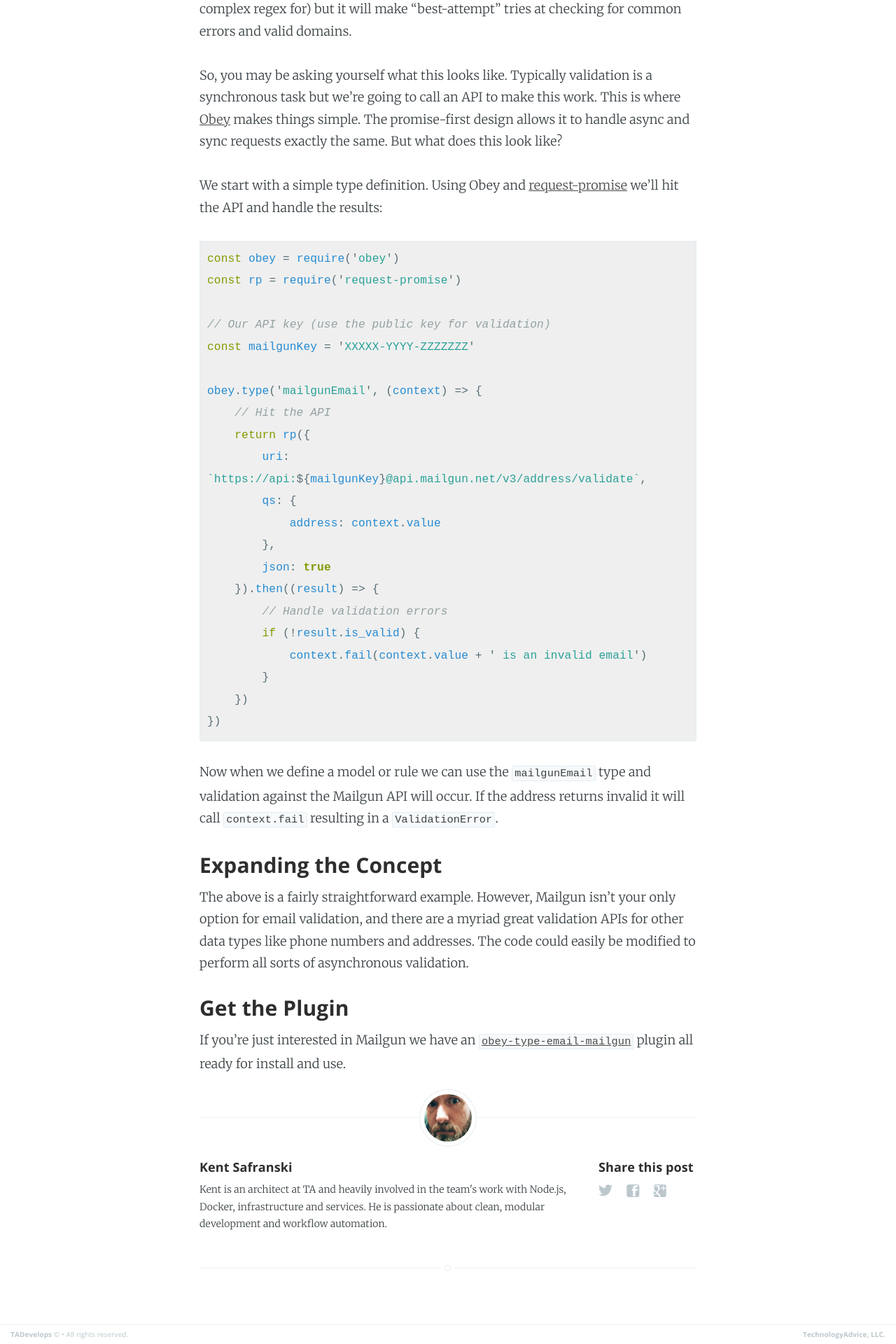
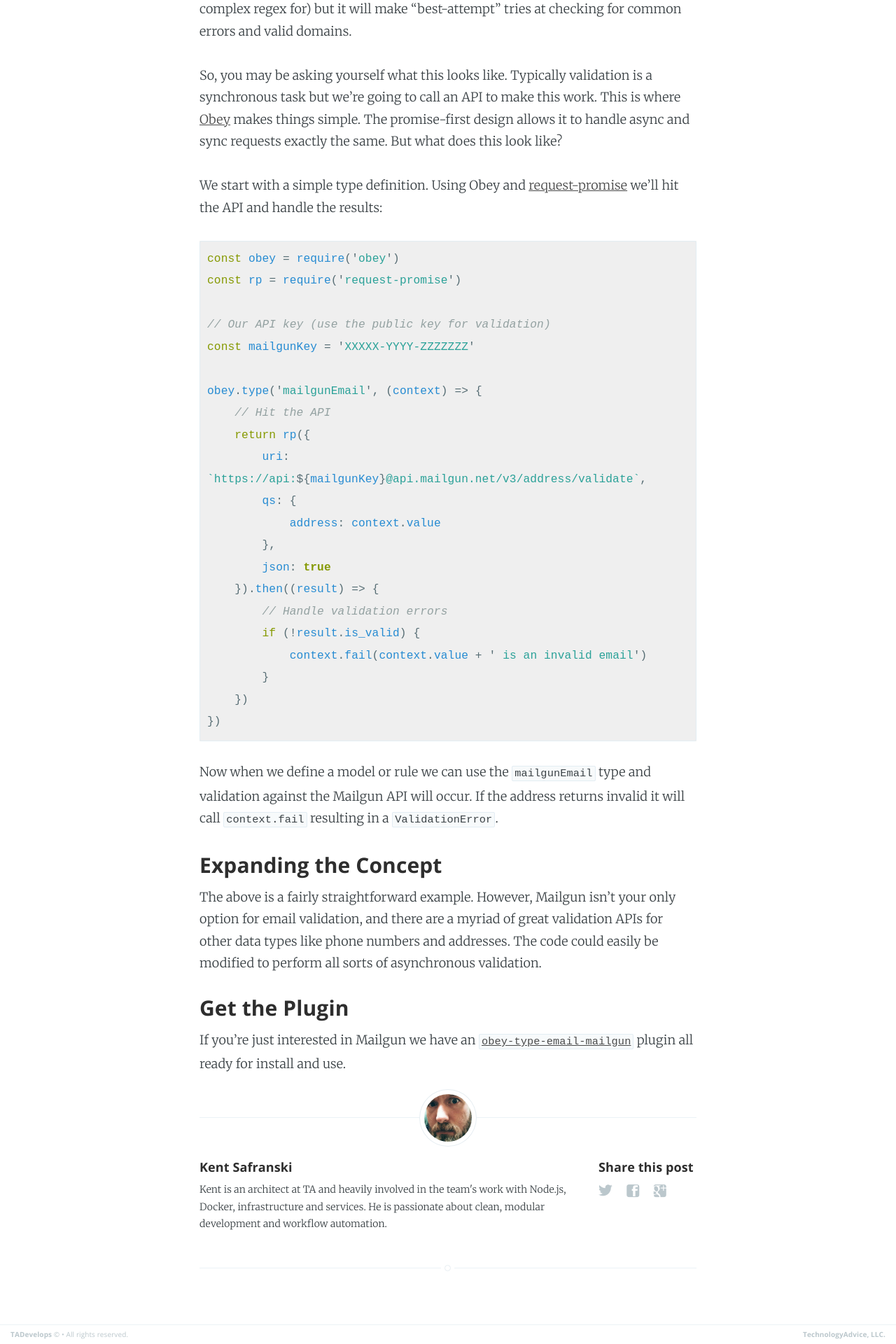
Before and after one commit to TechnologyAdvice/technologyadvice.github.io, a Jekyll site: the page built from _posts/2016-07-11-better-email-validation-with-obey-and-mailgun.markdown, in a window 1280 px wide. Shown: the part 1673-3593 px from the top of the page at 70% size. Built offline with Jekyll 4.4.1, drawn with Linux system fonts in a browser that asks for light colours.

Commit message:
Misc last minute fixes

```diff
--- a/_posts/2016-07-11-better-email-validation-with-obey-and-mailgun.markdown
+++ b/_posts/2016-07-11-better-email-validation-with-obey-and-mailgun.markdown
@@ -60,7 +60,7 @@
 
 ### Expanding the Concept
 
-The above is a fairly straightforward example. However, Mailgun isn't your only option for email validation, and there are a myriad great validation APIs for other data types like phone numbers and addresses. The code could easily be modified to perform all sorts of asynchronous validation.
+The above is a fairly straightforward example. However, Mailgun isn't your only option for email validation, and there are a myriad of great validation APIs for other data types like phone numbers and addresses. The code could easily be modified to perform all sorts of asynchronous validation.
 
 ### Get the Plugin
 
--- a/_sass/_syntax.scss
+++ b/_sass/_syntax.scss
@@ -1,5 +1,9 @@
 // https://github.com/dwayne/sass-pygments/blob/master/styles/monokai.scss
 // for a full listing of available themes check out the repo
+
+pre, code {
+  white-space: pre;
+}
 
 .highlight {
   .hll {
```
